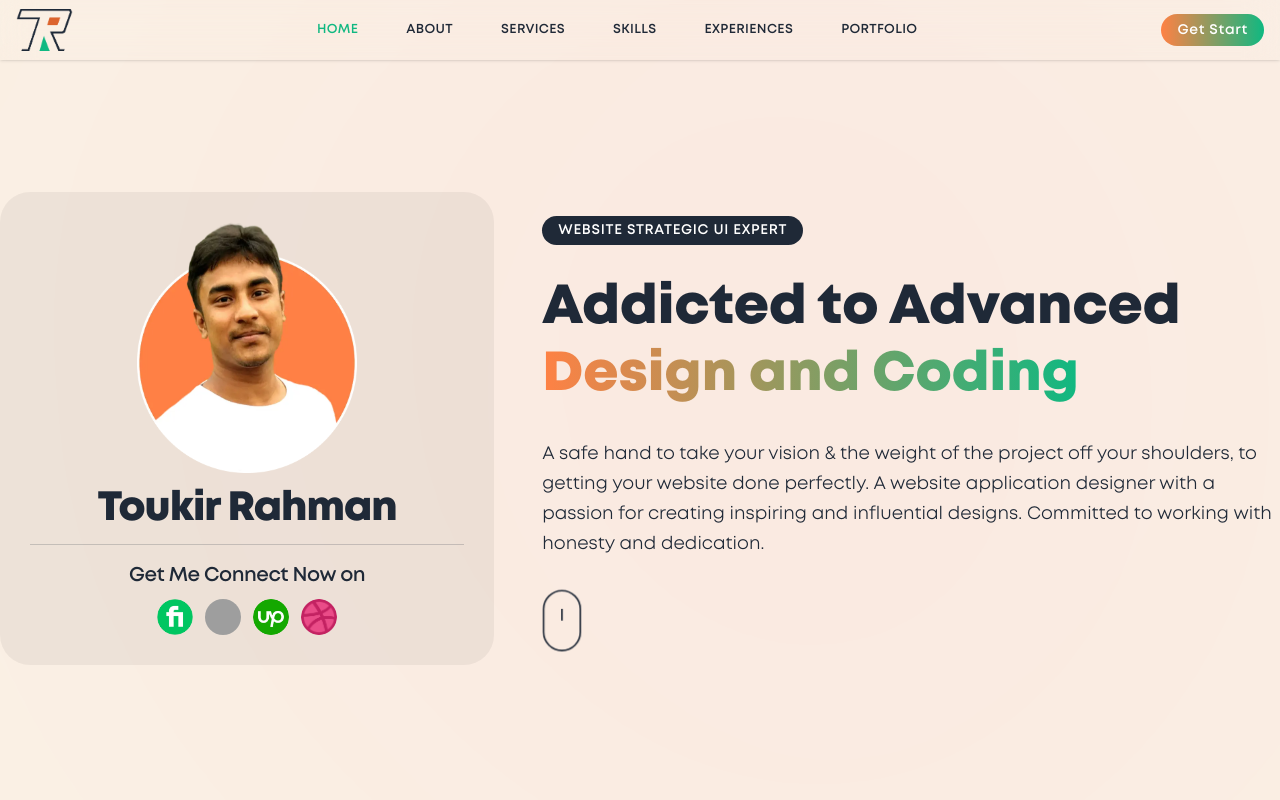
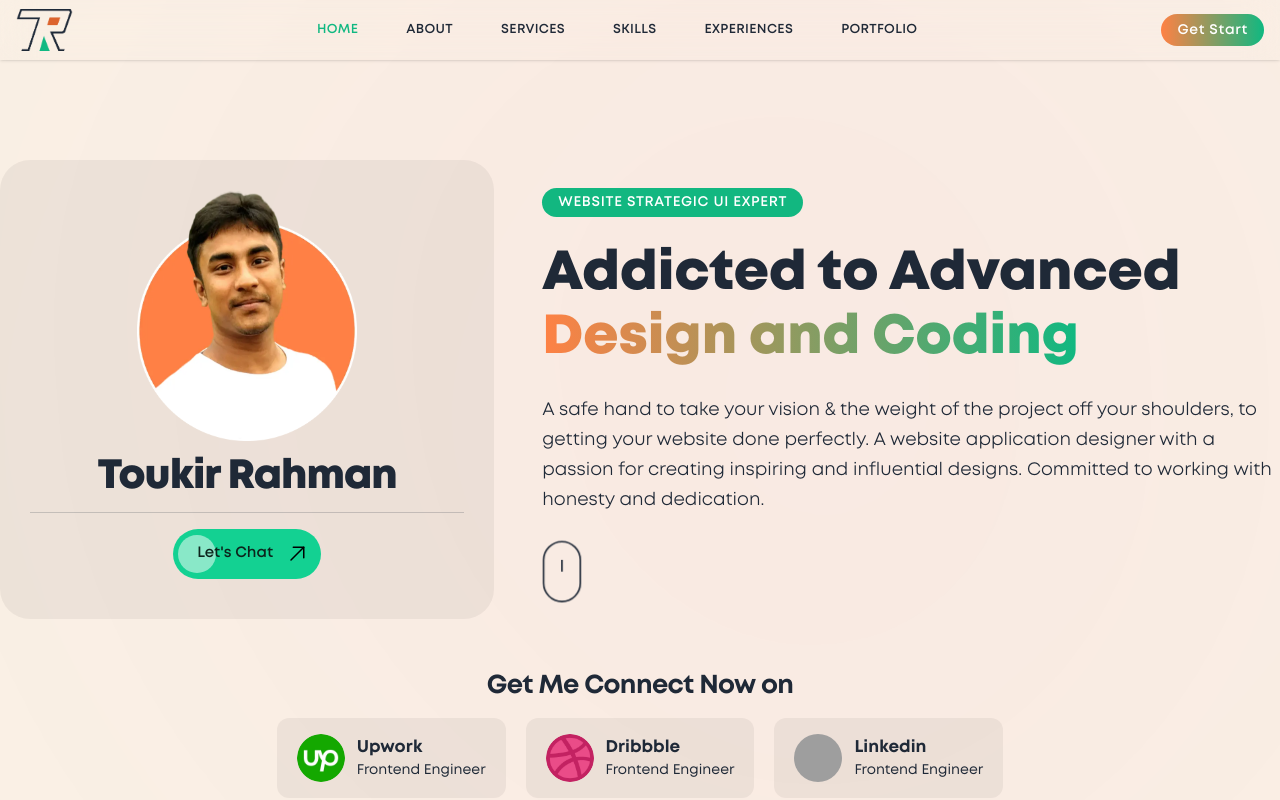
Before and after one commit to ToukirRj/Portfolio, a React (Vite) app: page / in a window 1280 px wide. Shown: the top 800 px of the page. Built offline with nearby package versions, Linux system fonts and the light colour scheme; grey boxes are pictures that could not be loaded.

Commit message:
no message

```diff
--- a/src/components/Splash.jsx
+++ b/src/components/Splash.jsx
@@ -7,30 +7,40 @@ const Splash = () => {
     return (
         <>
             <div className='relative z-20'>
-                <section className="sm:pt-48 pb-24 relative z-10">
+                <section className="sm:pt-40 pb-24 relative z-10">
                     <div className="mx-auto px-4 sm:px-12 xl:max-w-7xl xl:px-0 animatable">
                         <div className="items-center justify-center sm:gap-12 gap-5 flex sm:flex-row flex-col relative z-20">
-                            <div className="sm:w-2/5 w-full relative bg-[#000]/[0.05] rounded-[30px] p-[30px]">
+                            <div className="sm:w-2/5 w-full relative bg-[#000]/[0.05] rounded-[30px] px-[30px] pt-[30px] pb-[40px]">
                                 <img className="w-[220px] max-w-full mx-auto" src={Selfsign} alt="me"/>
                                 <h1 className="my-2 sm:text-[41px] text-[26px] font-[700] text-[#1f2937] tracking-tight sm:leading-[55px] leading-[30px] w-full text-center">
                                     Toukir Rahman
                                 </h1>
                                 <div className="mt-2 border-t border-[#1F2937]/[0.2] pt-4 relative z-10">
-                                    <h1 className="text-[20px] font-[500] text-center tracking-tight text-[#1f2937] mb-2">Get Me Connect Now on</h1>
+                                    <div class="flex justify-center">
+                                        <a class="group h-[50px] w-auto relative overflow-hidden z-10 flex items-center rounded-full ps-6 pe-[12px] bg-gradient-to-r from-[#13d192] to-[#13d192] text-[#FB8245] ease-in-out duration-500" href="https://wa.me/8801753778070" target="_blank">
+                                            <span class="w-[38px] h-[38px] group-hover:w-[38px] group-hover:h-[38px] absolute -z-[1] left-[5px] opacity-50 group-hover:opacity-100 bg-white group-hover:bg-[#fff] rounded-full ease-in-out duration-500 btn-left"></span>
+                                            <span class="text-[#0d241c] group-hover:text-[#fff] text-[15px] font-[500] tracking-normal">Let's Chat</span>
+                                            <svg xmlns="http://www.w3.org/2000/svg" width="24" height="24" viewBox="0 0 1024 1024" className='relative ms-[12px] group-hover:ms-[12px] ease-in-out duration-500'>
+                                                <path fill="#000" d="M768 256H353.6a32 32 0 1 1 0-64H800a32 32 0 0 1 32 32v448a32 32 0 0 1-64 0z"/>
+                                                <path fill="#000" d="M777.344 201.344a32 32 0 0 1 45.312 45.312l-544 544a32 32 0 0 1-45.312-45.312z"/>
+                                            </svg>
+                                        </a>
+                                    </div>
+                                    {/* <h1 className="text-[20px] font-[500] text-center tracking-tight text-[#1f2937] mb-2">Get Me Connect Now on</h1>
                                     <div className="flex items-center justify-center space-x-3">
                                         {socialLinksData.map(link => (
                                             <Link key={link.id} to={link.url} target={link.target} className='cursor-link hover:opacity-70'>
                                                 <img className="w-9 h-9 rounded-full" src={link.imageSrc} alt={`${link.platform} logo`}/>
                                             </Link>
                                         ))}
-                                    </div>
+                                    </div> */}
                                 </div>
                             </div>
                             <div className="sm:w-3/5 w-full sm:block flex flex-col items-center z-10 mt-3">
-                                <h4 className="bg-[#1f2937] text-[#fff] text-[14px] font-[500] uppercase tracking-wider mr-2 px-4 py-1 rounded-full table">Website Strategic UI Expert</h4>
-                                <h1 className="my-[30px] text-[#1f2937] sm:text-[55px] text-[24px] font-[700] sm:leading-[67px] leading-[32px] tracking-normal sm:text-start text-center">
+                                <h4 className="bg-[#12B780] text-[#fff] text-[14px] font-[500] uppercase tracking-wider mr-2 px-4 py-1 rounded-full table">Website Strategic UI Expert</h4>
+                                <h1 className="my-[25px] text-[#1f2937] sm:text-[55px] text-[24px] font-[700] sm:leading-[64px] leading-[32px] tracking-normal sm:text-start text-center">
                                     Addicted to Advanced<span className='bg-gradient-to-r from-[#ff8144] to-[#10b881] inline-block text-transparent bg-clip-text'>Design and Coding</span></h1>
-                                <p className="text-[18px] leading-[30px] font-[300] tracking-normal text-[#1F2937] sm:text-start text-center mb-[30px]">
+                                <p className="text-[18px] leading-[30px] font-[300] tracking-normal text-[#1F2937] sm:text-start text-center mb-[25px]">
                                     A safe hand to take your vision & the weight of the project off your shoulders, to getting your website done
                                     perfectly. A website application designer with a passion for creating inspiring and influential designs. Committed to working with honesty and dedication.
                                 </p>
@@ -42,6 +52,25 @@ const Splash = () => {
                                 </a>
                             </div>
                         </div>
+                        <div className="mt-12 relative z-10">
+                            <h1 className="text-[26px] font-semibold text-center tracking-tight text-[#1f2937] mb-3">Get Me Connect Now on</h1>
+                            <div classname="flex justify-center">
+                                <div className="flex items-center justify-center grid-cols-4 sm:space-x-5 space-x-0 sm:gap-0 gap-4 mx-auto">
+                                    {socialLinksData.map(link => (
+                                        <Link key={link.id} to={link.url} target={link.target}
+                                            className="flex items-center space-x-3 py-4 px-5 bg-[#000]/[0.05] bg-blur rounded-xl hover:shadow-lg hover:bg-[#fff]/[0.65] transition-all">
+                                            <div className="flex-shrink-0">
+                                                <img className="w-12 h-12 rounded-full" src={link.imageSrc} alt={`${link.platform} logo`} />
+                                            </div>
+                                            <div className="min-w-0 tracking-normal">
+                                                <p className="text-[17px] font-[600] text-[#1f2937]">{link.platform}</p>
+                                                <p className="text-sm text-[#1f2937]">{link.role}</p>
+                                            </div>
+                                        </Link>
+                                    ))}
+                                </div>
+                            </div>
+                        </div>
                     </div>
                 </section>
             </div>
--- a/src/datas/socialLinksData.jsx
+++ b/src/datas/socialLinksData.jsx
@@ -1,28 +1,37 @@
 
 const socialLinksData = [
+    // {
+    //   id: 1,
+    //   url: 'https://www.fiverr.com/toukirjoy',
+    //   target: '_blank',
+    //   imageSrc:'./img/jobs/fiverr.webp', // Assuming you have imported the image
+    //   platform:'Fiverr',
+    //   role:'Frontend Engineer'
+    // },
+
     {
       id: 1,
-      url: 'https://www.fiverr.com/toukirjoy',
+      url: 'https://www.upwork.com/freelancers/toukir',
       target: '_blank',
-      imageSrc:'./img/jobs/fiverr.webp', // Assuming you have imported the image
+      imageSrc:'./img/jobs/upwork.webp', // Assuming you have imported the image
+      platform:'Upwork',
+      role:'Frontend Engineer'
     },
     {
       id: 2,
+      url: 'https://dribbble.com/toukirjoy',
+      target: '_blank',
+      imageSrc:'./img/jobs/dribbble.webp', // Assuming you have imported the image
+      platform:'Dribbble',
+      role:'Frontend Engineer'
+    },
+    {
+      id: 3,
       url: 'https://www.linkedin.com/in/toukirrj/',
       target: '_blank',
       imageSrc:'./img/jobs/linkedin.webp', // Assuming you have imported the image
-    },
-    {
-      id: 3,
-      url: 'https://www.upwork.com/freelancers/toukir',
-      target: '_blank',
-      imageSrc:'./img/jobs/upwork.webp', // Assuming you have imported the image
-    },
-    {
-      id: 4,
-      url: 'https://dribbble.com/toukirjoy',
-      target: '_blank',
-      imageSrc:'./img/jobs/dribbble.webp', // Assuming you have imported the image
+      platform:'Linkedin',
+      role:'Frontend Engineer'
     },
   ];
 
--- a/src/layout/Header.jsx
+++ b/src/layout/Header.jsx
@@ -8,14 +8,13 @@ import HeaderAnimate from '../props/HeaderAnimate';
 
 function Header() {
     const navRef = useRef();
-
     const showNavbar = () => {
         navRef.current.classList.toggle('no-respons');
     }
-
     return (
-        <header className='header fixed w-full shadow backdrop-blur-lg px-4 z-30 left-0 top-0 right-0 my-0 mx-auto h-[60px]'>
-            <div className='px-4 sm:px-12 w-full xl:px-0'>
+        <div className=''>
+            <header className='header fixed w-full shadow backdrop-blur-lg px-4 z-30 left-0 top-0 right-0 my-0 h-[60px]'>
+                <div className='px-4 sm:px-12 w-full xl:px-0 max-w-7xl mx-auto'>
                     <div className='relative flex flex-wrap items-center justify-between gap-6 lg:gap-0 py-2'>
                         <Link to="/"><img src={logo} className='sm:w-[57px] w-[44px]' alt='logo'/></Link>
                         <nav ref={navRef} className='space-y-6 tracking-wide lg:flex lg:space-y-0 lg:text-sm'>
@@ -40,6 +39,7 @@ function Header() {
                 </div>
                 <HeaderAnimate/>
             </header>
+        </div>
     );
 }
 
--- a/src/props/CanvasAnimation.jsx
+++ b/src/props/CanvasAnimation.jsx
@@ -16,7 +16,7 @@ const CanvasAnimation = () => {
     canvas.height = height * scale;
     ctx.scale(scale, scale);
 
-    const colors = ['#FF0000','#FF7A00','#D000FF','#FF00D6'];
+    const colors = ['#FF0000','#D000FF','#10B881'];
     const mousePosition = {
       x: undefined,
       y: undefined
```
Also changed, not shown: src/pages/Home.jsx (indentation only). Lines whose indentation alone changed are shown as unchanged.
